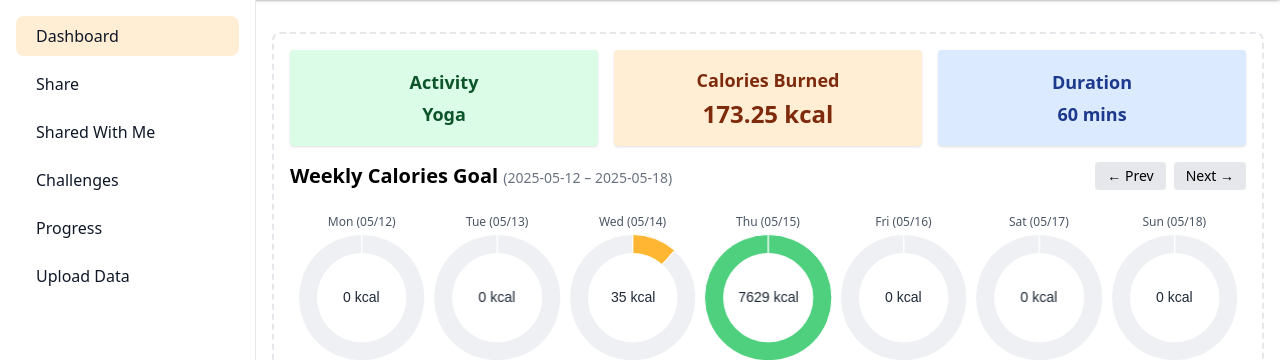
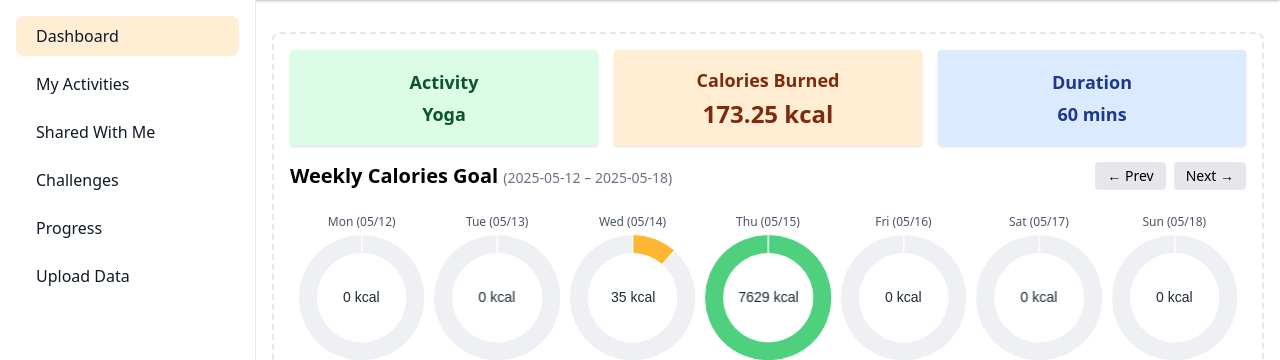
Before and after one commit to ChienAnTu/StrideTrack, a Flask app: page /dashboard in a window 1280 px wide. Shown: the part 64-424 px from the top of the page. Run offline with Flask 3, Linux system fonts and the light colour scheme; a user stored in the database is signed in; data comes from the database, SQL or seed files in the repository.

Commit message:
Changed sidebar tag name from Share to My Activity

```diff
--- a/app/templates/_sidebar.html
+++ b/app/templates/_sidebar.html
@@ -12,7 +12,7 @@
       <li>
         <a href="{{ url_for('share') }}"
            class="flex items-center p-2 text-gray-900 rounded-lg hover:bg-orange-100 group {% if request.path == '/share' %}bg-orange-100{% endif %}">
-          <span class="ms-3">Share</span>
+          <span class="ms-3">My Activities</span>
         </a>
       </li>
       <li>
```
